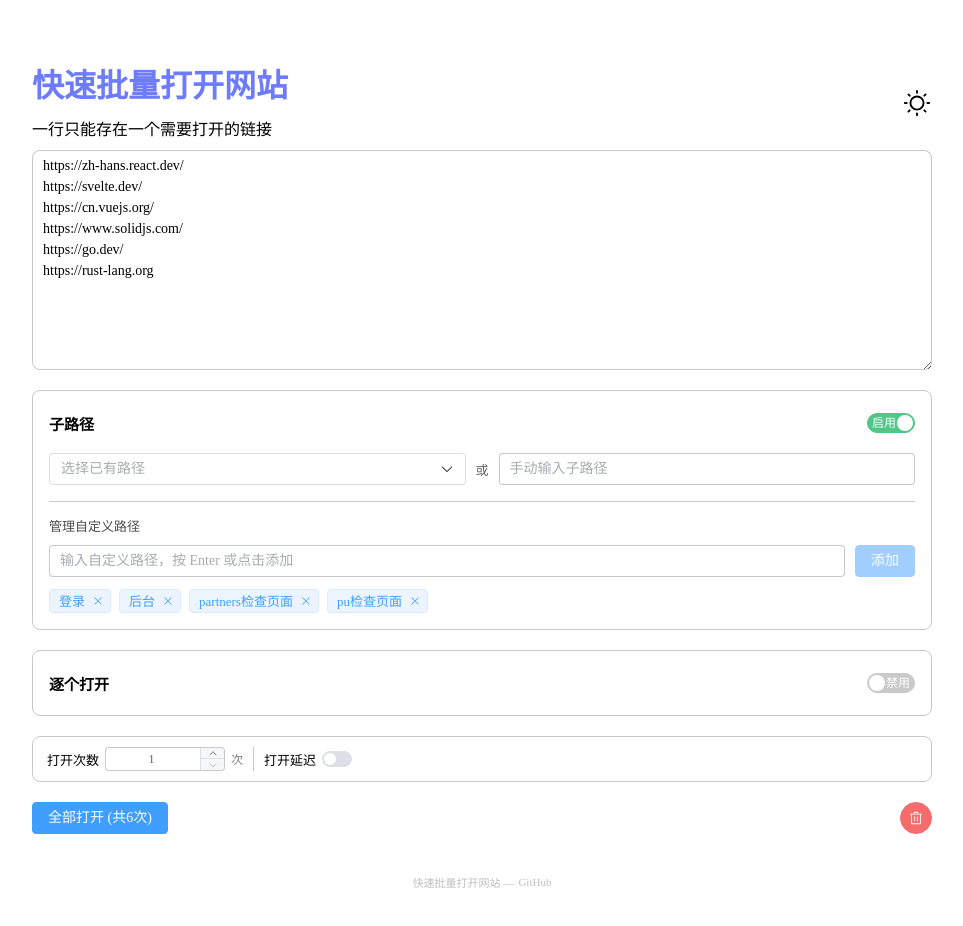
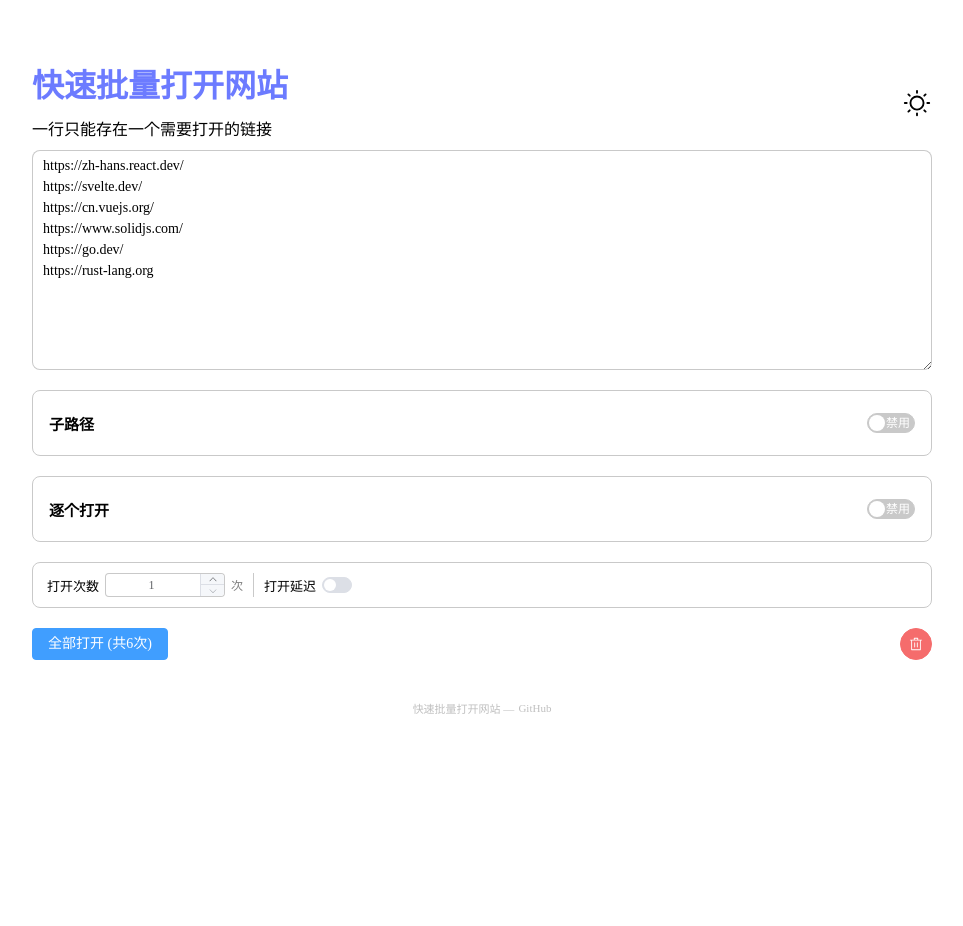
Before and after one commit to gantoho/fast_project, a Vue app: page / in a window 1280 px wide. Shown: the top 926 px of the page, without its empty margins (158-1121 px from the left). After the commit the page ends 800 px from the top, so only its background shows below. Built offline with nearby package versions, Linux system fonts and the light colour scheme; a web font is replaced by a local one.

Commit message:
feat: 子路径功能默认关闭

```diff
--- a/src/pages/Home.vue
+++ b/src/pages/Home.vue
@@ -243,7 +243,7 @@ const removeCustomPath = (id) => {
     options.value = options.value.filter(item => item.id !== id)
 }
 
-const subPathSwitch = useStorage('fast_subPathSwitch', true)
+const subPathSwitch = useStorage('fast_subPathSwitch', false)
 const subPath = useStorage('fast_subPath', '')
 
 const openLink = async () => {
```
